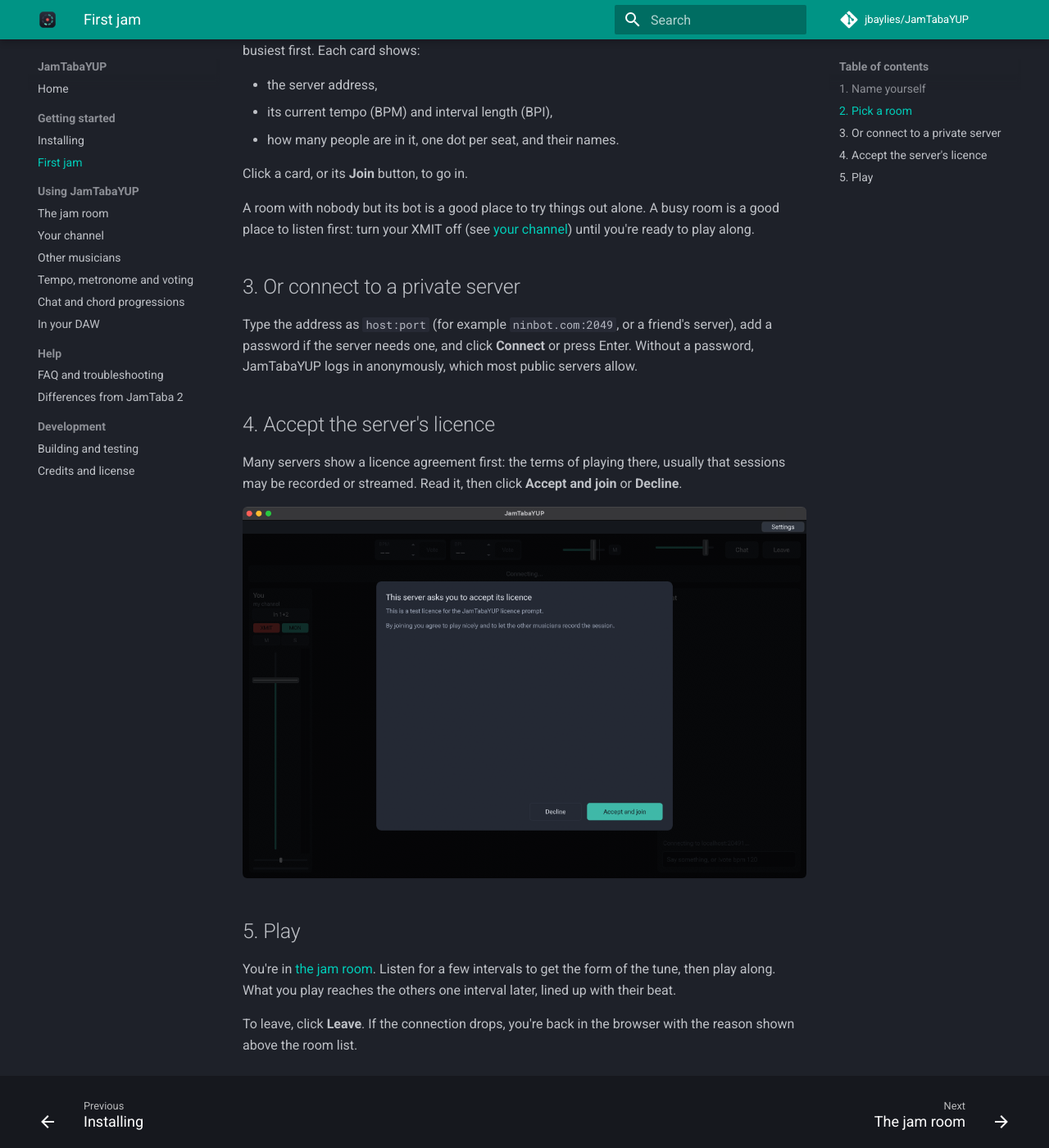
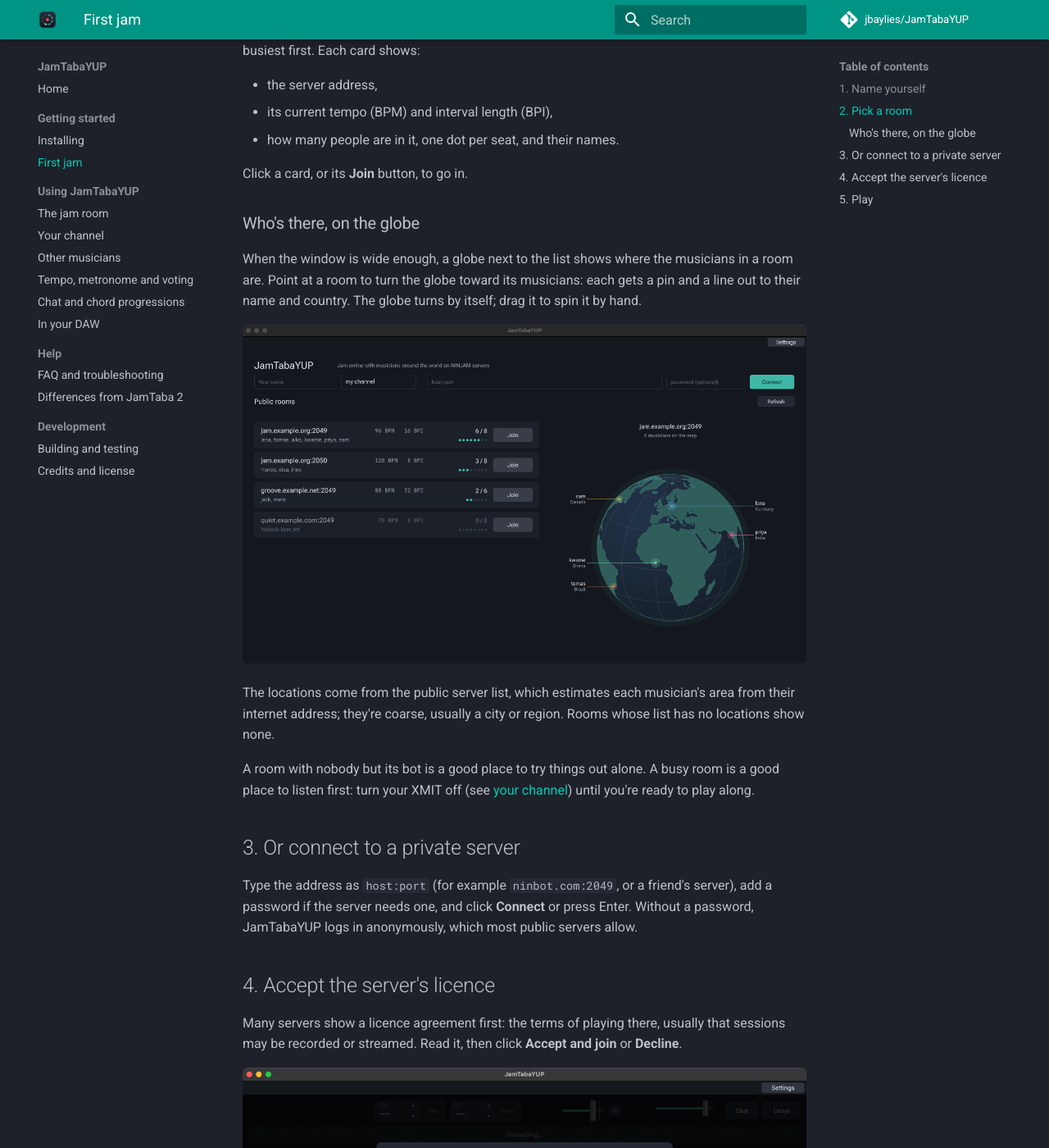
Before and after one commit to jbaylies/JamTabaYUP, an MkDocs documentation site: the page built from docs/first-jam.md, in a window 1280 px wide and 1400 px high, scrolled down 851 px. Shown: the whole window at 82% size. Built offline with MkDocs 1.6.1 and Material for MkDocs 9.7.7, drawn with Linux system fonts in a browser that asks for light colours; comment, search, counter and statistics services are not loaded.

Commit message:
Document the globe: manual, privacy FAQ, credits, plan
Natural Earth joins the credits and THIRD_PARTY_LICENSES. The FAQ explains
where locations come from and who can see them.

Co-Authored-By: Claude Opus 5.5 <noreply@anthropic.com>

```diff
--- a/docs/first-jam.md
+++ b/docs/first-jam.md
@@ -19,6 +19,19 @@ every 30 seconds, busiest first. Each card shows:
 - how many people are in it, one dot per seat, and their names.
 
 Click a card, or its **Join** button, to go in.
+
+### Who's there, on the globe
+
+When the window is wide enough, a globe next to the list shows where the
+musicians in a room are. Point at a room to turn the globe toward its
+musicians: each gets a pin and a line out to their name and country. The globe
+turns by itself; drag it to spin it by hand.
+
+![Musicians on the globe](images/browser-globe.png)
+
+The locations come from the public server list, which estimates each
+musician's area from their internet address; they're coarse, usually a city
+or region. Rooms whose list has no locations show none.
 
 A room with nobody but its bot is a good place to try things out alone. A busy
 room is a good place to listen first: turn your XMIT off (see
```
Also changed, not shown: PORTING_PLAN.md (+26 -0 lines), docs/building.md (+5 -0 lines), docs/credits.md (+3 -1 lines), docs/faq.md (+9 -0 lines), .github/README.md, docs/images/browser-globe.png (added), 2 other files.
